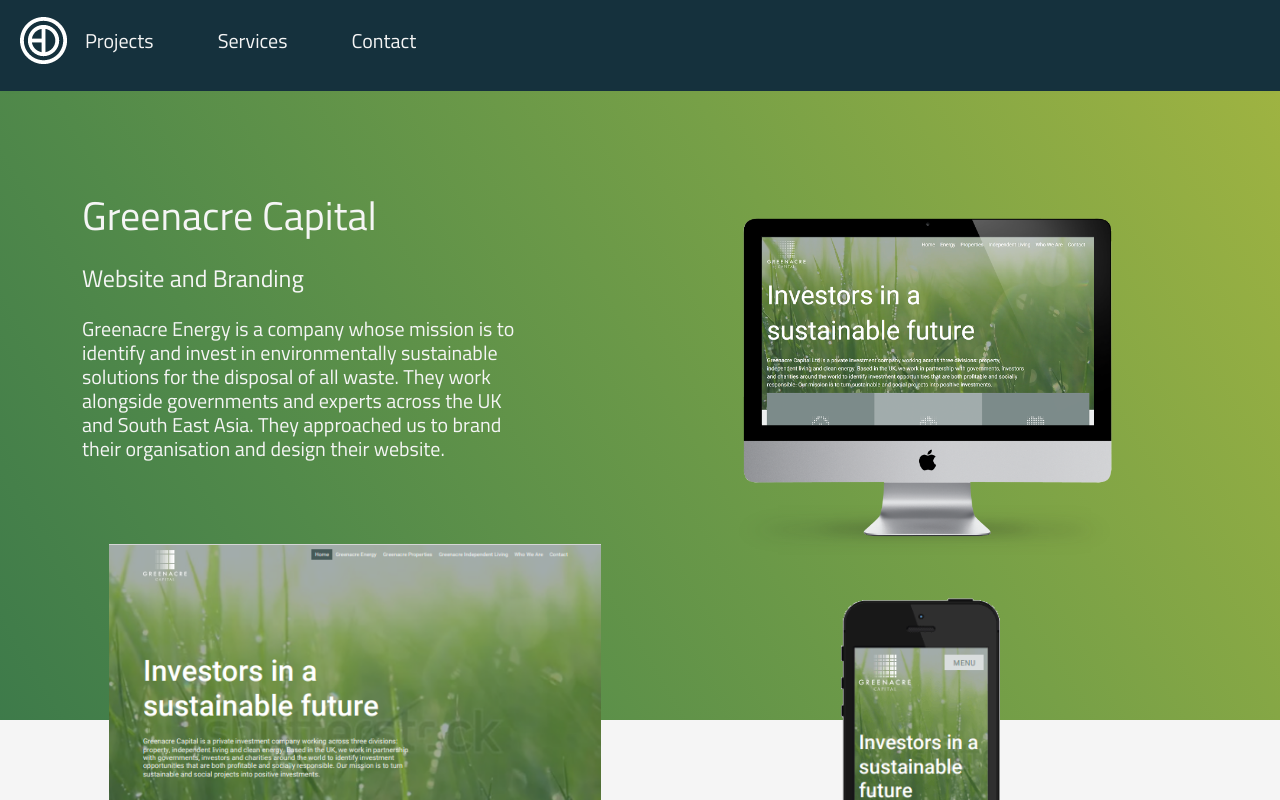
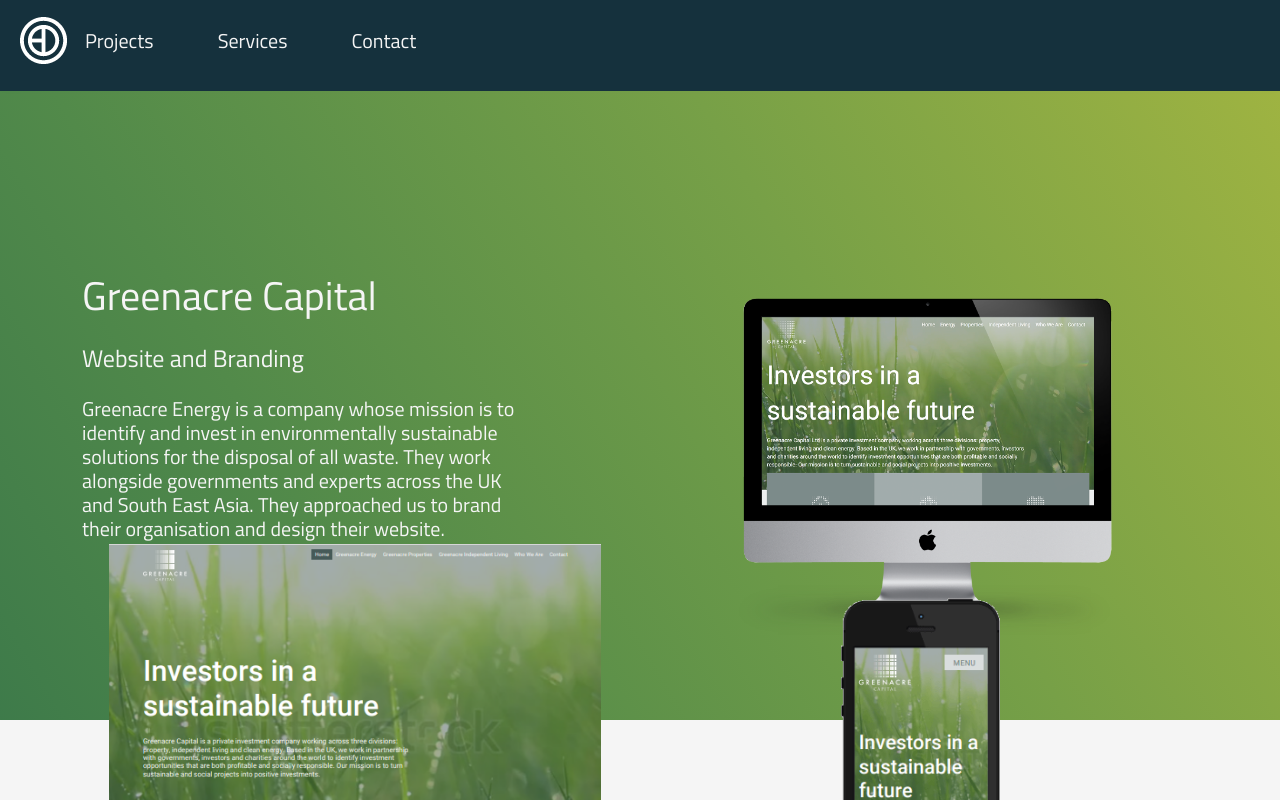
Before and after one commit to bendandoSolo/bendando, a Next.js app: page /green-acre in a window 1280 px wide. Shown: the top 800 px of the page. Built offline with nearby package versions, Linux system fonts and the light colour scheme.

Commit message:
Added landing styling to project page

```diff
--- a/styles/globals.css
+++ b/styles/globals.css
@@ -106,7 +106,7 @@
 /* project */
 
 .landing-2 {
-  padding-top: 7rem;
+  padding-top: 12rem;
   min-height: 80vh;
 }
 
```
